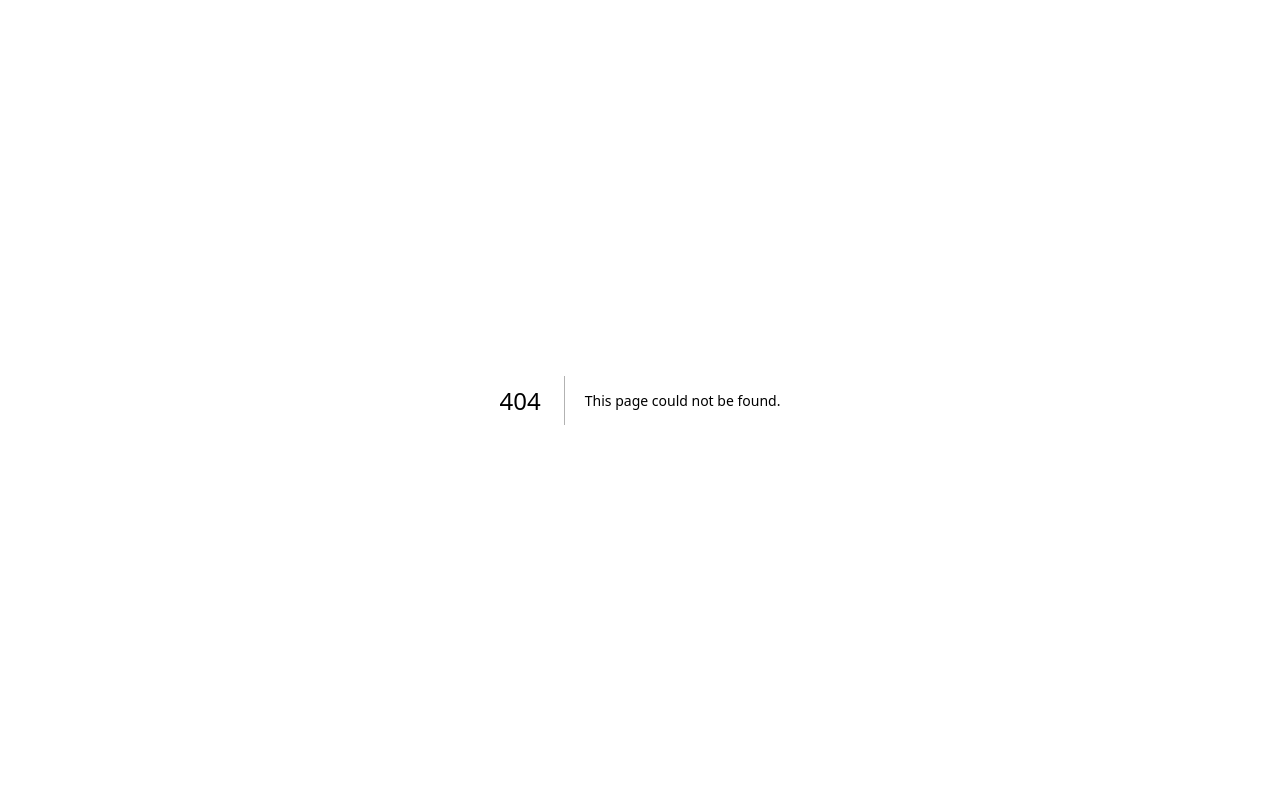
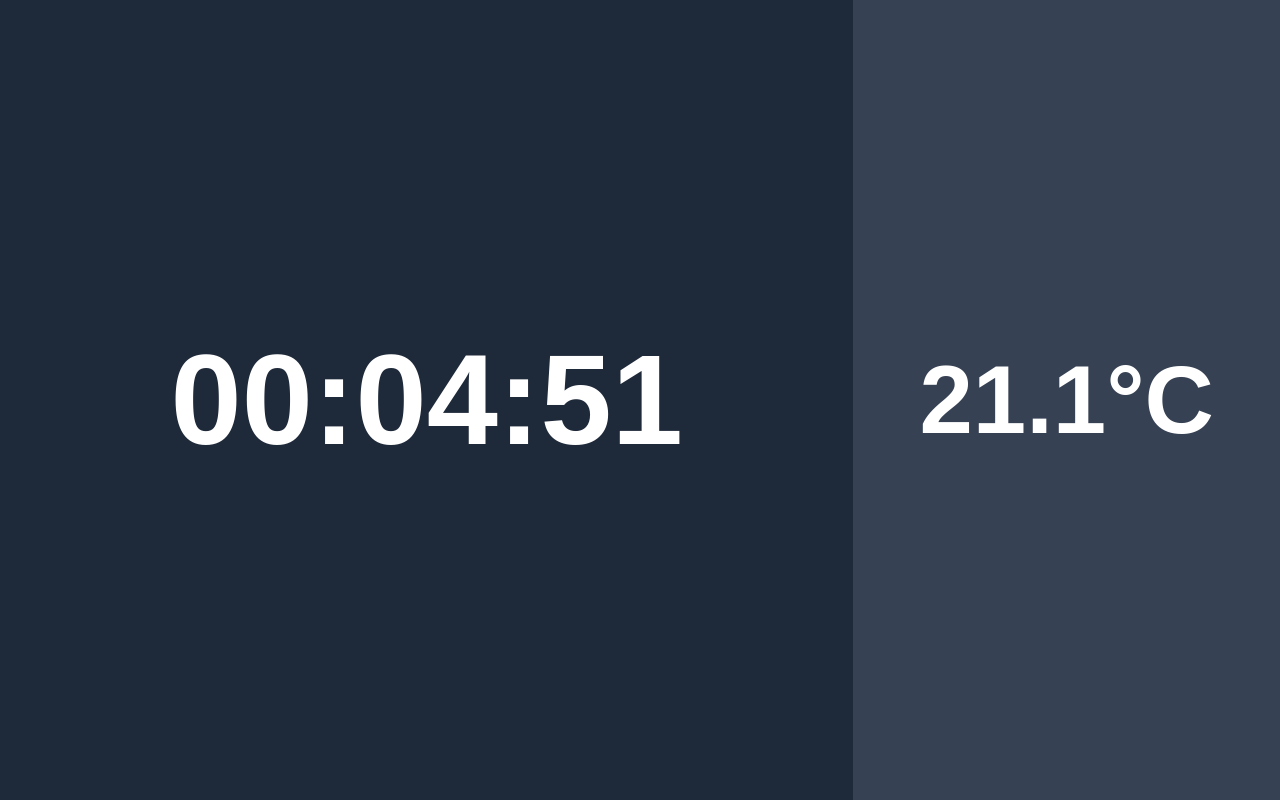
Before and after one commit to Walkmana-25/nature-remo-home-dashboard, a Next.js app: page /kiosk in a window 1280 px wide. Before the commit this address had no page. Built offline with nearby package versions, Linux system fonts and the light colour scheme.

Commit message:
feat: Add kiosk mode
Adds a new kiosk mode page that displays a large clock and the current room temperature.

- Creates a new page at /kiosk.
- Refactors the Clock component to support multiple sizes.
- Adds a new Temperature component.
- Adds a link to the kiosk mode on the main page.

```diff
--- /dev/null
+++ b/src/app/kiosk/page.tsx
@@ -0,0 +1,20 @@
+import type { NextPage } from 'next';
+import Clock from '@/components/Clock';
+import Temperature from '@/components/Temperature';
+
+const KioskPage: NextPage = () => {
+  return (
+    <div className="flex h-screen">
+      {/* 2/3 for Clock */}
+      <div className="w-2/3 bg-gray-800 text-white">
+        <Clock size="large" />
+      </div>
+      {/* 1/3 for Temperature */}
+      <div className="w-1/3 bg-gray-700 text-white">
+        <Temperature />
+      </div>
+    </div>
+  );
+};
+
+export default KioskPage;
--- a/src/app/page.tsx
+++ b/src/app/page.tsx
@@ -1,6 +1,6 @@
 'use client';
 
-import { Clock } from '@/components/Clock';
+import Clock from '@/components/Clock';
 import { RoomCard } from '@/components/RoomCard';
 import { HistoryChart } from '@/components/HistoryChart';
 import { useNatureRemoData } from '@/hooks/useNatureRemoData';
@@ -19,9 +19,14 @@ export default function Home() {
       <div className="container mx-auto px-4 py-8 max-w-7xl">
         {/* ヘッダー */}
         <header className="mb-8">
-          <h1 className="text-4xl font-bold text-gray-900 dark:text-white mb-4 text-center">
-            Nature Remo ホームダッシュボード
-          </h1>
+          <div className="flex justify-between items-center mb-4">
+            <h1 className="text-4xl font-bold text-gray-900 dark:text-white">
+              Nature Remo ホームダッシュボード
+            </h1>
+            <a href="/kiosk" className="px-4 py-2 bg-green-600 hover:bg-green-700 text-white rounded-md font-medium transition-colors">
+              Kiosk Mode
+            </a>
+          </div>
           <Clock />
         </header>
 
--- a/src/components/Clock.tsx
+++ b/src/components/Clock.tsx
@@ -8,7 +8,11 @@ import { ja } from 'date-fns/locale';
  * 現在時刻を表示するコンポーネント
  * 年月日、時分秒、曜日を日本語で表示
  */
-export function Clock() {
+interface ClockProps {
+  size?: 'small' | 'large';
+}
+
+export default function Clock({ size = 'small' }: ClockProps) {
   const [currentTime, setCurrentTime] = useState(new Date());
 
   useEffect(() => {
@@ -18,6 +22,14 @@ export function Clock() {
 
     return () => clearInterval(timer);
   }, []);
+
+  if (size === 'large') {
+    return (
+      <div className="flex items-center justify-center h-full">
+        <h1 className="text-9xl font-bold">{format(currentTime, 'HH:mm:ss')}</h1>
+      </div>
+    );
+  }
 
   return (
     <div className="flex flex-col items-center space-y-2 p-6 bg-gradient-to-br from-blue-50 to-indigo-50 dark:from-gray-800 dark:to-gray-900 rounded-lg shadow-md">
--- /dev/null
+++ b/src/components/Temperature.tsx
@@ -0,0 +1,37 @@
+'use client';
+
+import { useNatureRemoData } from '@/hooks/useNatureRemoData';
+
+const Temperature = () => {
+  const { roomData, isLoading, error } = useNatureRemoData();
+
+  if (isLoading) {
+    return (
+      <div className="flex items-center justify-center h-full">
+        <p className="text-4xl">Loading...</p>
+      </div>
+    );
+  }
+
+  if (error) {
+    return (
+      <div className="flex items-center justify-center h-full">
+        <p className="text-4xl text-red-500">Error</p>
+      </div>
+    );
+  }
+
+  const temperature = roomData.length > 0 ? roomData[0].temperature : null;
+
+  return (
+    <div className="flex items-center justify-center h-full">
+      {temperature !== null ? (
+        <h2 className="text-8xl font-bold">{temperature.toFixed(1)}°C</h2>
+      ) : (
+        <p className="text-4xl">No data</p>
+      )}
+    </div>
+  );
+};
+
+export default Temperature;
```
